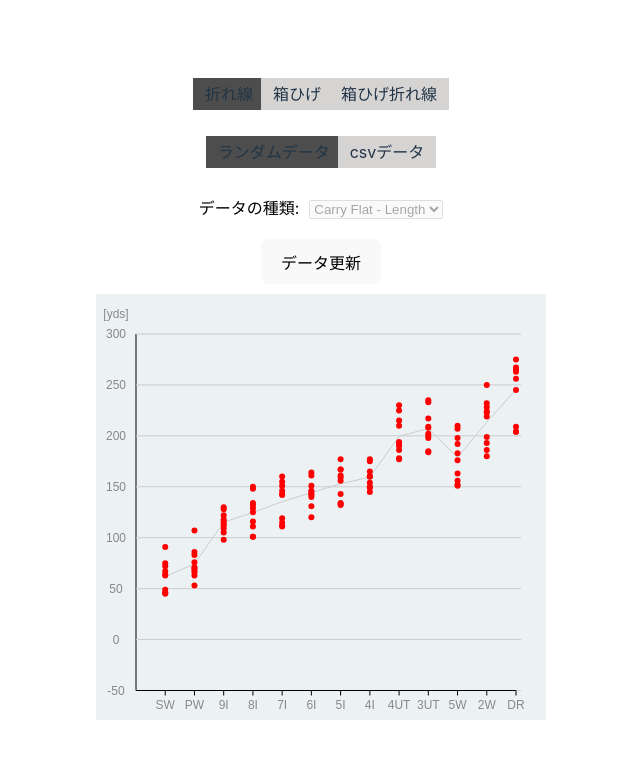
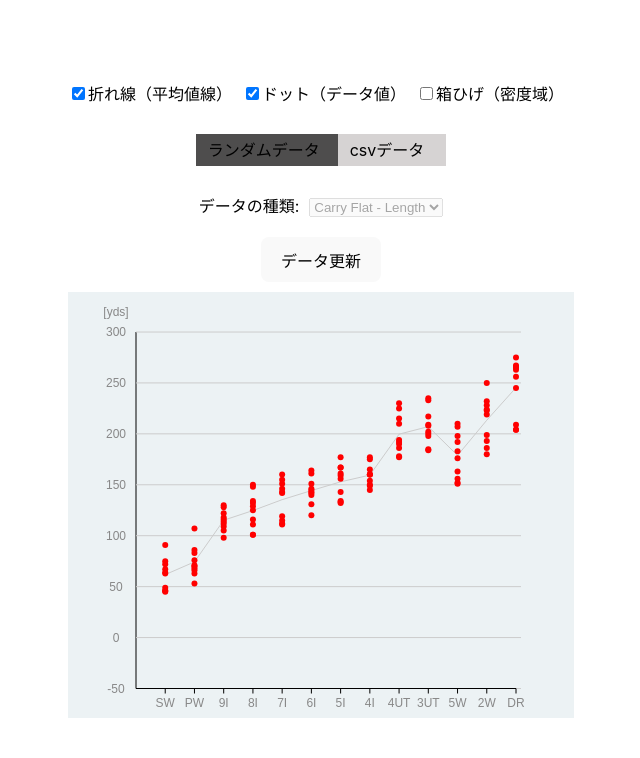
Before and after one commit to shunchobi/graph-sample, a Vue app: page / in a window 1280 px wide. Shown: the top 758 px of the page, without its empty margins (319-959 px from the left). Built offline with nearby package versions, Linux system fonts and the light colour scheme.

Commit message:
imp toggle displaying data type

```diff
--- a/src/App.vue
+++ b/src/App.vue
@@ -1,11 +1,11 @@
 <template>
   <div style="margin-bottom: 30px;">
-    <input v-model="preferenceStore.graphType" type="radio" id="radio1" name="graphType" value="line">
-    <label for="radio1"><span class="radio-title">折れ線</span></label>
-    <input v-model="preferenceStore.graphType" type="radio" id="radio2" name="graphType" value="box">
-    <label for="radio2"><span class="radio-title">箱ひげ</span></label>
-    <input v-model="preferenceStore.graphType" type="radio" id="radio3" name="graphType" value="linebox">
-    <label for="radio3"><span class="radio-title">箱ひげ折れ線</span></label>
+    <input v-model="preferenceStore.showLine" type="checkbox" id="checkbox1" name="graphType">
+    <label for="checkbox1"><span class="radio-title">折れ線（平均値線）</span></label>
+    <input v-model="preferenceStore.showDot" type="checkbox" id="checkbox2" name="graphType">
+    <label for="checkbox2"><span class="radio-title">ドット（データ値）</span></label>
+    <input v-model="preferenceStore.showBox" type="checkbox" id="checkbox3" name="graphType">
+    <label for="checkbox3"><span class="radio-title">箱ひげ（密度域）</span></label>
   </div>
 
   <div style="margin-bottom: 30px;">
@@ -39,7 +39,7 @@
   </div>
 
   <div>
-    <LineChart :shots="shotData" :graph-type="preferenceStore.graphType" :from-zero="fromZero" />
+    <LineChart :shots="shotData" :from-zero="fromZero" />
   </div>
 
   <div v-if="preferenceStore.dataType == 'custom'" style="margin-top: 30px;">
@@ -150,4 +150,10 @@ input[type=radio]:checked+label {
   background-image: none;
   background-color: #4e4d4d;
 }
+
+.radio-title {
+  color: black;
+  user-select: none;
+  padding-right: 10px;
+}
 </style>
--- a/src/components/line_chart/LineChart.vue
+++ b/src/components/line_chart/LineChart.vue
@@ -26,14 +26,15 @@
         </g>
 
         <!-- avarage lines -->
+        <template v-if="preferenceStore.showLine">
           <path :d="getPathD(
             _.map(dataSummaries, data => data.clubIndex),
             _.map(dataSummaries, data => data.average)
           )" stroke="#ccc" fill="none" />
+        </template>
 
         <!-- box plot -->
-        <template v-for="shot in dataSummaries" :key="shot.clubIndex">
-          <template v-if="graphType == 'box' || graphType == 'linebox'">
+        <template v-if="preferenceStore.showBox" v-for="shot in dataSummaries" :key="shot.clubIndex">
           <line :x1="clubIndexToX(shot.clubIndex)" :y1="y(shot.max!)" :x2="clubIndexToX(shot.clubIndex)"
             :y2="y(shot.min!)" stroke="#000"></line>
           <line :x1="clubIndexToX(shot.clubIndex) - 2" :y1="y(shot.min!)" :x2="clubIndexToX(shot.clubIndex) + 2"
@@ -43,11 +44,10 @@
           <rect :x="clubIndexToX(shot.clubIndex) - 5" :y="y(shot.q75!)" :height="Math.abs(y(shot.q75!) - y(shot.q25!))"
             width="10" stroke="#000" />
         </template>
-        </template>
 
 
         <!-- dots -->
-        <template v-if="graphType == 'line' || graphType == 'linebox'" v-for="shot in shots" :key="shot">
+        <template v-if="preferenceStore.showDot" v-for="shot in shots" :key="shot">
           <circle :cx="clubIndexToX(clubIndex(shot.club.clubType))" :cy="y(shot.data.value)" r="3" fill="red" />
           {{ shot.data.value }}
         </template>
@@ -81,10 +81,12 @@ import { computed } from 'vue';
 import _ from 'lodash'
 import { Clubs, ClubTypes, Shot } from './shot'
 import * as d3 from 'd3'
+import { usePreferenceStore } from '../preference';
+
+const preferenceStore = usePreferenceStore()
 
 const props = defineProps<{
   shots: Shot[]
-  graphType: 'line' | 'box' | 'linebox'
   fromZero: boolean
 }>()
 
--- a/src/components/preference.ts
+++ b/src/components/preference.ts
@@ -6,12 +6,18 @@ export const usePreferenceStore = defineStore('preference', () => {
 
     const STORE_NAME = 'g-log-chart-sample-preference'
 
-    const graphType = ref<'line' | 'box' | 'linebox'>('line')
+    const showLine = ref(true)
+    const showDot = ref(true)
+    const showBox = ref(false)
+
     const dataType = ref<'random' | 'custom'>('random')
 
     const saveToLocalStorage = () => {
+        console.log(showBox.value, showLine.value, showDot.value)
         localStorage.setItem(STORE_NAME, JSON.stringify({
-            graphType: graphType.value,
+            showLine: showLine.value,
+            showDot: showDot.value,
+            showBox: showBox.value,
             dataType: dataType.value,
         }))
     }
@@ -19,24 +25,34 @@ export const usePreferenceStore = defineStore('preference', () => {
     const getFromLocalStorage = () => {
         const settings = localStorage.getItem(STORE_NAME)
         return settings ? JSON.parse(settings) : {
-            graphType: graphType.value,
+            showLine: showLine.value,
+            showDot: showDot.value,
+            showBox: showBox.value,
             dataType: dataType.value,
         }
     }
 
     onMounted(() => {
         const preferences = getFromLocalStorage()
-        graphType.value = preferences.graphType
+        showLine.value = preferences.showLine
+        showDot.value = preferences.showDot
+        showBox.value = preferences.showBox
         dataType.value = preferences.dataType
     })
 
     watch(
-        () => [graphType.value, dataType.value],
+        () => [
+            showLine.value,
+            showDot.value,
+            showBox.value, dataType.value,
+        ],
         () => saveToLocalStorage()
     )
 
     return {
-        graphType,
+        showLine,
+        showDot,
+        showBox,
         dataType,
     }
 });
```
Lines whose indentation alone changed are shown as unchanged.
